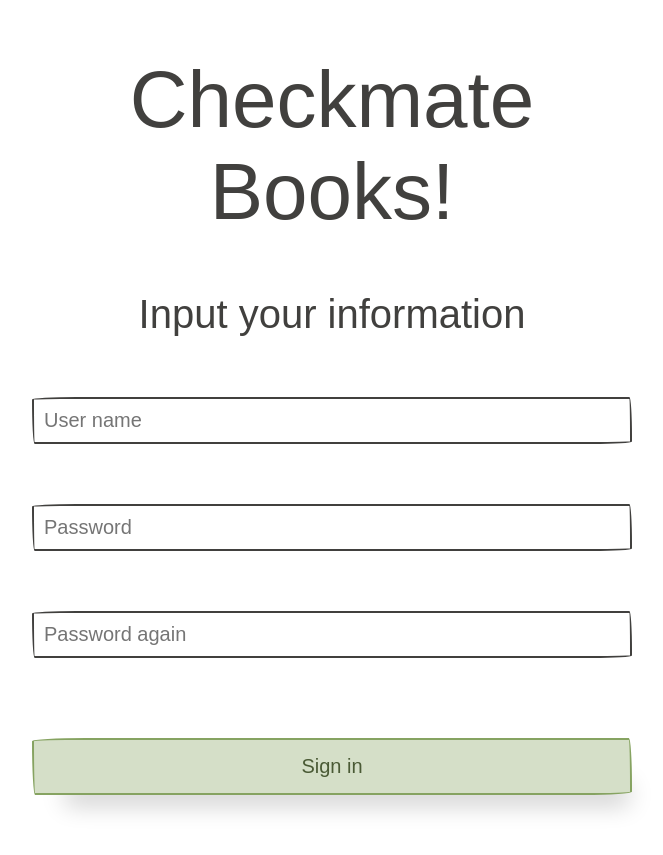
After one commit to Brickea/Brickea-learning-records, a Flask app: page /sign_up in a window 1280 px wide. The commit adds this page. Shown: the whole page, without its empty margins (308-971 px from the left). Run offline with Flask 2, Linux system fonts and the light colour scheme; some libraries are stand-ins or nearby versions; some web fonts are replaced.

Commit message:
20200618 CS50 project1 framework finished

```diff
--- a/CS50-s-Web-Programming-with-Python-and-JavaScript/Projects/project1/application.py
+++ b/CS50-s-Web-Programming-with-Python-and-JavaScript/Projects/project1/application.py
@@ -13,14 +13,27 @@ if not os.getenv("DATABASE_URL"):
 
 # Configure session to use filesystem
 app.config["SESSION_PERMANENT"] = False
+# If set to True the session lives for permanent_session_lifetime seconds.
+# The default is 31 days. If set to False (which is the default) the session will be deleted when the user closes the browser.
 app.config["SESSION_TYPE"] = "filesystem"
+# This will store the session information into the local file
 Session(app)
 
 # Set up database
 engine = create_engine(os.getenv("DATABASE_URL"))
 db = scoped_session(sessionmaker(bind=engine))
 
-
+# Sign in page
 @app.route("/")
 def index():
-    return render_template('main_page.html')
+    return render_template('sign_in.html')
+
+# Sign up page
+@app.route("/sign_up")
+def registration():
+    return render_template('sign_up.html')
+
+# Login validation
+@app.route("/login")
+def login():
+    return 'login'
--- /dev/null
+++ b/CS50-s-Web-Programming-with-Python-and-JavaScript/Projects/project1/static/css/books.css
@@ -0,0 +1,20 @@
+.login-container {
+  margin: auto;
+}
+
+.login-title {
+  text-align: center;
+}
+
+@media (min-width: 700px) {
+  .login-container {
+    width: 50%;
+  }
+}
+
+@media (max-width: 699px) {
+  .login-container {
+    width: 90%;
+  }
+}
+/*# sourceMappingURL=books.css.map */
--- /dev/null
+++ b/CS50-s-Web-Programming-with-Python-and-JavaScript/Projects/project1/static/scss/books.scss
@@ -0,0 +1,18 @@
+.login-container{
+    margin: auto;
+}
+.login-title{
+    text-align: center;
+}
+
+@media (min-width: 700px){
+    .login-container{
+        width: 50%;
+    }
+}
+
+@media (max-width: 699px){
+    .login-container{
+        width: 90%;
+    }
+}
--- a/CS50-s-Web-Programming-with-Python-and-JavaScript/Projects/project1/templates/layout/main_page_layout.html
+++ b/CS50-s-Web-Programming-with-Python-and-JavaScript/Projects/project1/templates/layout/main_page_layout.html
@@ -5,9 +5,27 @@
     <meta charset="UTF-8">
     <meta name="viewport" content="width=device-width, initial-scale=1.0">
     <link rel="stylesheet" href="https://unpkg.com/papercss@1.6.1/dist/paper.min.css">
-    <title>Books</title>
+    <link rel="stylesheet" href="{{ url_for('static', filename='./css/books.css') }}">
+    <title>Login</title>
 </head>
+
 <body>
-    Nothing
+    <div class="row">
+        <div class="login-container">
+            <div class="login-title">
+                <h1>
+                    Checkmate Books!
+                </h1>
+            </div>
+            <div>
+                {% block body %}
+
+                {% endblock body %}
+            </div>
+        </div>
+    </div>
+
+
 </body>
+
 </html>
--- a/CS50-s-Web-Programming-with-Python-and-JavaScript/Projects/project1/templates/main_page.html
+++ /dev/null
@@ -1 +0,0 @@
-{% extends './layout/main_page_layout.html' %}
--- /dev/null
+++ b/CS50-s-Web-Programming-with-Python-and-JavaScript/Projects/project1/templates/sign_up.html
@@ -0,0 +1,32 @@
+{% extends './layout/main_page_layout.html' %}
+
+{% block  body %}
+
+<h3 style="text-align: center;">Input your information</h3>
+
+<form action="{{ url_for('registration') }}">
+    <div class="row">
+        <div class="col md-12 sm-12">
+            <div class="form-group">
+                <input class="input-block" type="text" placeholder="User name" id="user_name">
+            </div>
+        </div>
+        <div class="col md-12 sm-12">
+            <div class="form-group">
+                <input class="input-block" type="password" placeholder="Password" id="password">
+            </div>
+        </div>
+        <div class="col md-12 sm-12">
+            <div class="form-group">
+                <input class="input-block" type="password" placeholder="Password again" id="password">
+            </div>
+        </div>
+    </div>
+    <div class="row">
+        <div class="col sm-12 md-12">
+            <button class="btn-block btn-success">Sign in</button>
+        </div>
+    </div>
+</form>
+
+{% endblock  body %}
```
Also changed, not shown: CS50-s-Web-Programming-with-Python-and-JavaScript/Projects/project1/templates/sign_in.html (added, +32 -0 lines), 5 other files.
